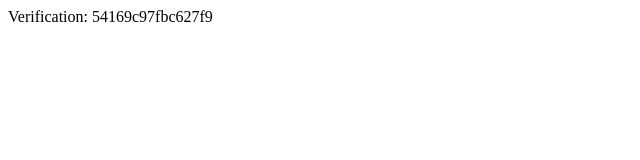
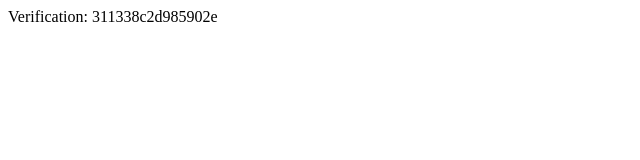
Before and after one commit to SkySon8/WebCode, a website: page yandex_311338c2d985902e.html in a window 1280 px wide. Shown: the full height of the page, 0-640 px from the left. Drawn offline with Linux system fonts and the light colour scheme.

Commit message:
Update and rename yandex_54169c97fbc627f9.html to yandex_311338c2d985902e.html

```diff
--- a/yandex_54169c97fbc627f9.html
+++ b/yandex_311338c2d985902e.html
@@ -2,5 +2,5 @@
     <head>
         <meta http-equiv="Content-Type" content="text/html; charset=UTF-8">
     </head>
-    <body>Verification: 54169c97fbc627f9</body>
+    <body>Verification: 311338c2d985902e</body>
 </html>
```
